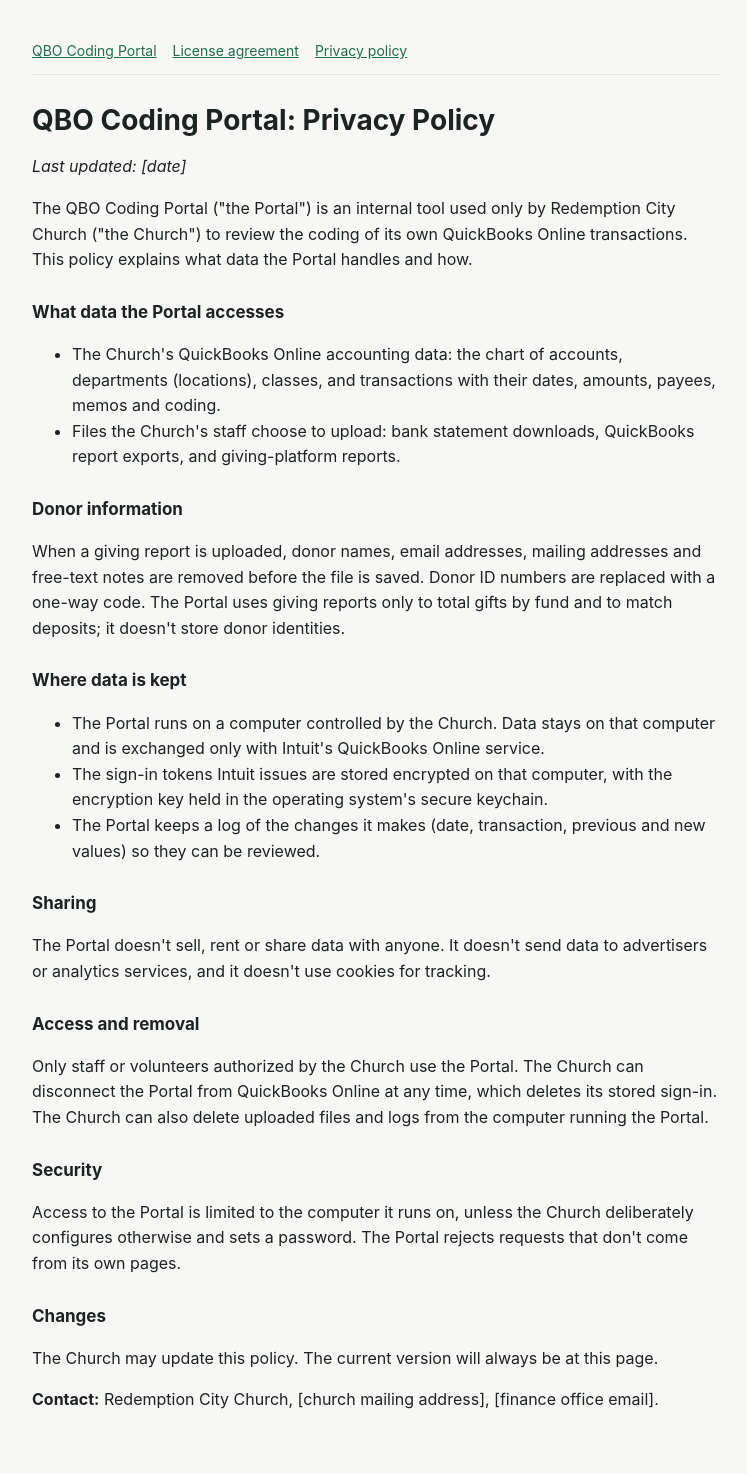
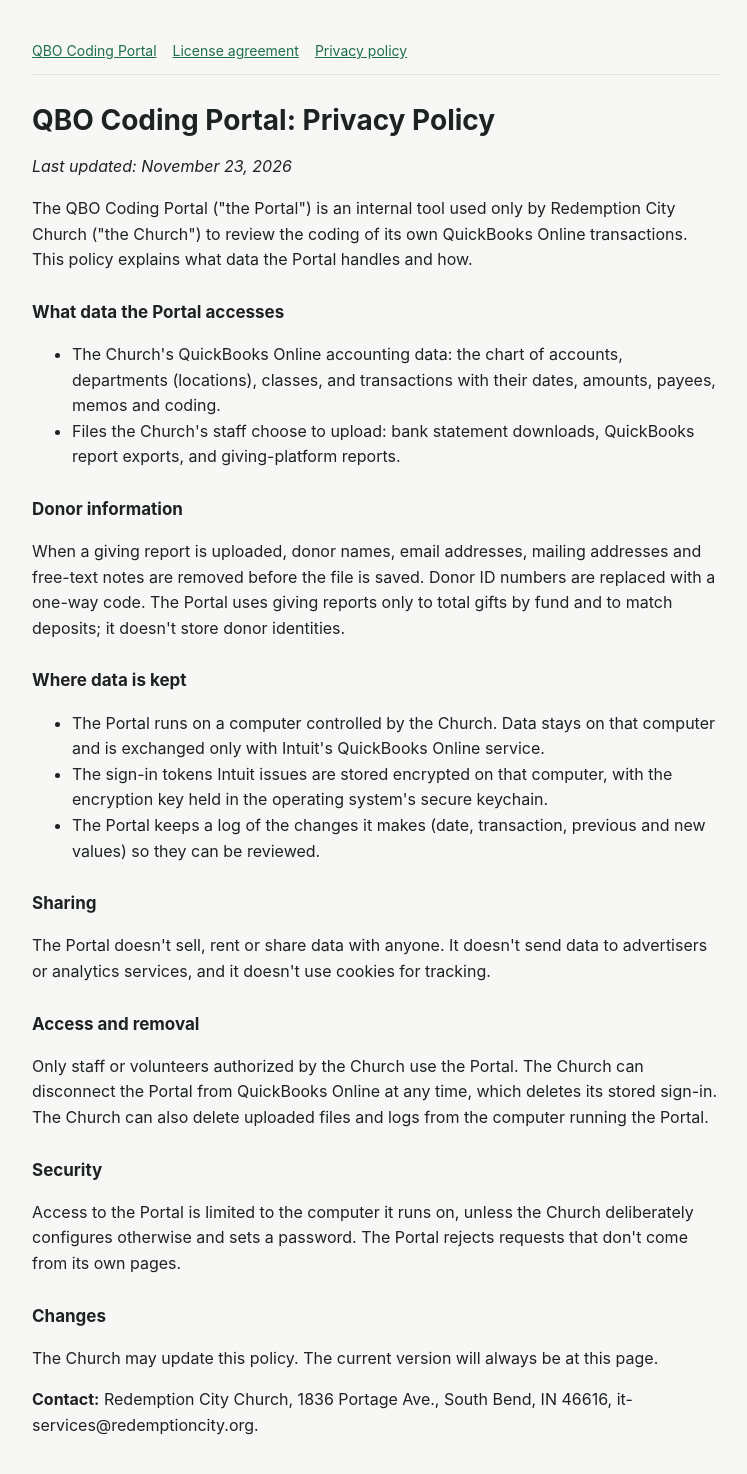
Before and after one commit to RCC-Repo/RCC-QBO-Portal, a plain HTML site: page privacy.html in a window 1280 px wide. Shown: the whole page, without its empty margins (264-1011 px from the left). Drawn offline with Linux system fonts and the light colour scheme.

Commit message:
Fill in date and contact details
Co-Authored-By: Claude Opus 5.5 <noreply@anthropic.com>

```diff
--- a/privacy.html
+++ b/privacy.html
@@ -9,7 +9,7 @@ p,li{color:var(--ink)}.sub{color:var(--muted);font-size:14px}a{color:var(--accen
 @media (prefers-color-scheme:dark){.btn{color:#0d1411}}.box{background:var(--panel);border:1px solid var(--line);border-radius:10px;padding:16px 18px;margin:18px 0}</style></head>
 <body><main><nav><a href="index.html">QBO Coding Portal</a><a href="terms.html">License agreement</a><a href="privacy.html">Privacy policy</a></nav>
 <h1>QBO Coding Portal: Privacy Policy</h1>
-<p><i>Last updated: [date]</i></p>
+<p><i>Last updated: November 23, 2026</i></p>
 <p>The QBO Coding Portal ("the Portal") is an internal tool used only by Redemption City Church ("the Church") to review the coding of its own QuickBooks Online transactions. This policy explains what data the Portal handles and how.</p>
 <h2>What data the Portal accesses</h2>
 <ul>
@@ -32,5 +32,5 @@ p,li{color:var(--ink)}.sub{color:var(--muted);font-size:14px}a{color:var(--accen
 <p>Access to the Portal is limited to the computer it runs on, unless the Church deliberately configures otherwise and sets a password. The Portal rejects requests that don't come from its own pages.</p>
 <h2>Changes</h2>
 <p>The Church may update this policy. The current version will always be at this page.</p>
-<p><b>Contact:</b> Redemption City Church, [church mailing address], [finance office email].</p>
+<p><b>Contact:</b> Redemption City Church, 1836 Portage Ave., South Bend, IN 46616, it-services@redemptioncity.org.</p>
 </main></body></html>
```
Also changed, not shown: terms.html (+2 -2 lines).
